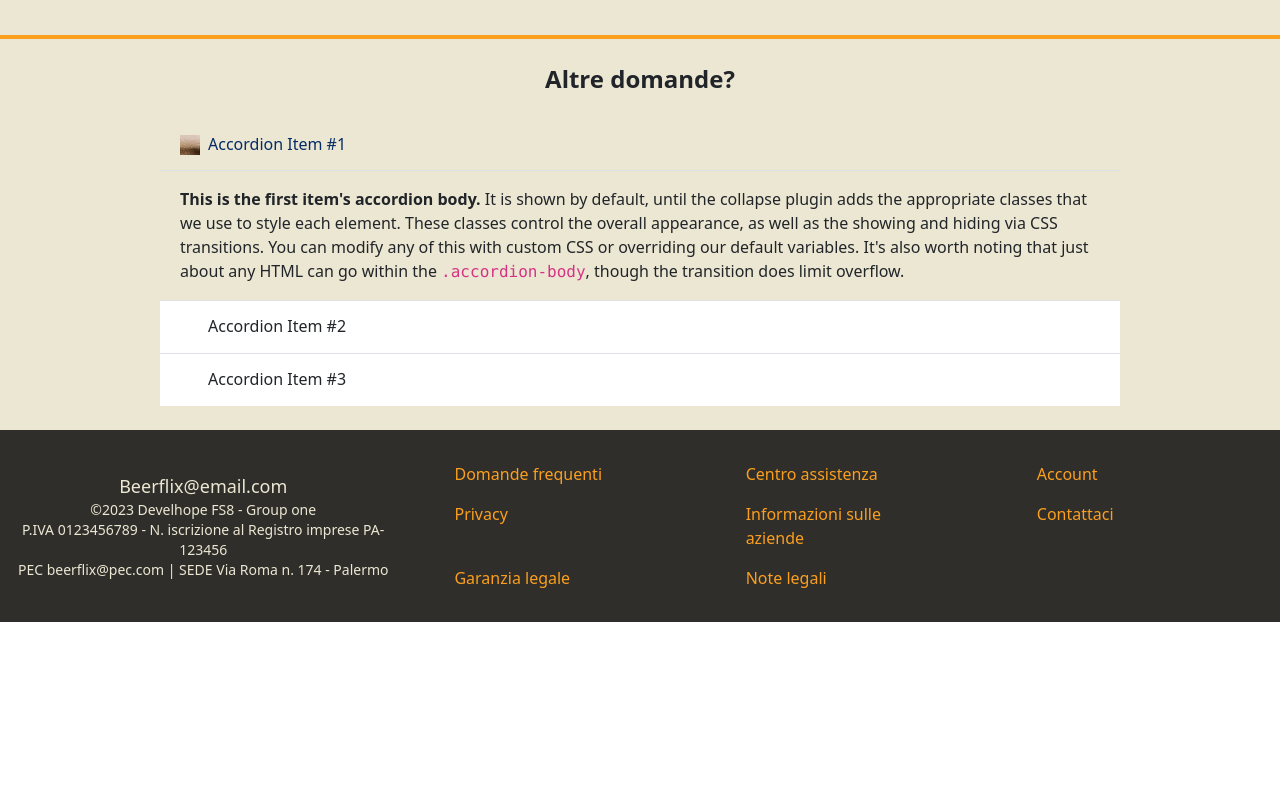
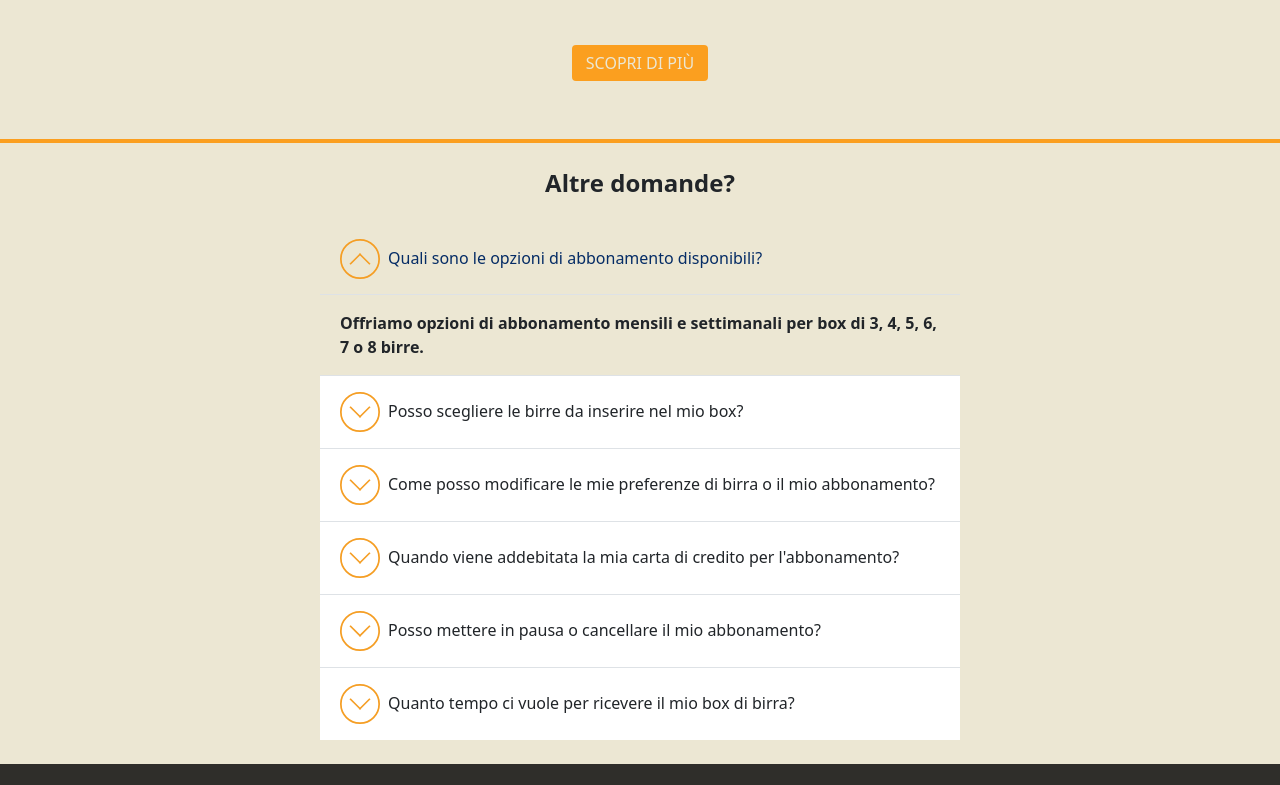
Before and after one commit to SantinoDiGennaro/Beerflix, a React app: page / in a window 1280 px wide. Shown: the part 891-1676 px from the top of the page. Before the commit the page ends 1513 px from the top, so only its background shows below. Built offline with nearby package versions, Linux system fonts and the light colour scheme.

Commit message:
ultimazione faq

```diff
--- a/src/components/LandingPage/Faq.js
+++ b/src/components/LandingPage/Faq.js
@@ -1,7 +1,9 @@
 export function Faq() {
     return (
-    <div className="px-40 pb-4">
-      <h1 className="text-2xl font-bold text-center py-4">Altre domande?</h1>
+        <div className="px-80 pb-4">
+            <h1 className="text-2xl font-bold text-center py-4">
+                Altre domande?
+            </h1>
             <div class="accordion accordion-flush" id="accordionExample">
                 <div class="accordion-item bg-[#ece7d3]">
                     <h2 class="accordion-header" id="headingOne">
@@ -13,7 +15,7 @@ export function Faq() {
                             aria-expanded="true"
                             aria-controls="collapseOne"
                         >
-              Accordion Item #1
+                            Quali sono le opzioni di abbonamento disponibili?
                         </button>
                     </h2>
                     <div
@@ -23,18 +25,14 @@ export function Faq() {
                         data-bs-parent="#accordionExample"
                     >
                         <div class="accordion-body">
-              <strong>This is the first item's accordion body.</strong> It is
-              shown by default, until the collapse plugin adds the appropriate
-              classes that we use to style each element. These classes control
-              the overall appearance, as well as the showing and hiding via CSS
-              transitions. You can modify any of this with custom CSS or
-              overriding our default variables. It's also worth noting that just
-              about any HTML can go within the <code>.accordion-body</code>,
-              though the transition does limit overflow.
+                            <strong>
+                                Offriamo opzioni di abbonamento mensili e
+                                settimanali per box di 3, 4, 5, 6, 7 o 8 birre.
+                            </strong>
                         </div>
                     </div>
                 </div>
-        <div class="accordion-item">
+                <div class="accordion-item bg-[#ece7d3]">
                     <h2 class="accordion-header" id="headingTwo">
                         <button
                             class="accordion-button collapsed"
@@ -44,7 +42,7 @@ export function Faq() {
                             aria-expanded="false"
                             aria-controls="collapseTwo"
                         >
-              Accordion Item #2
+                            Posso scegliere le birre da inserire nel mio box?
                         </button>
                     </h2>
                     <div
@@ -54,18 +52,14 @@ export function Faq() {
                         data-bs-parent="#accordionExample"
                     >
                         <div class="accordion-body">
-              <strong>This is the second item's accordion body.</strong> It is
-              hidden by default, until the collapse plugin adds the appropriate
-              classes that we use to style each element. These classes control
-              the overall appearance, as well as the showing and hiding via CSS
-              transitions. You can modify any of this with custom CSS or
-              overriding our default variables. It's also worth noting that just
-              about any HTML can go within the <code>.accordion-body</code>,
-              though the transition does limit overflow.
+                            <strong>
+                                Sì, puoi scegliere le bottiglie di birra da
+                                inserire in ogni singolo slot del tuo box.
+                            </strong>
                         </div>
                     </div>
                 </div>
-        <div class="accordion-item">
+                <div class="accordion-item bg-[#ece7d3]">
                     <h2 class="accordion-header" id="headingThree">
                         <button
                             class="accordion-button collapsed"
@@ -75,7 +69,8 @@ export function Faq() {
                             aria-expanded="false"
                             aria-controls="collapseThree"
                         >
-              Accordion Item #3
+                            Come posso modificare le mie preferenze di birra o
+                            il mio abbonamento?
                         </button>
                     </h2>
                     <div
@@ -85,14 +80,99 @@ export function Faq() {
                         data-bs-parent="#accordionExample"
                     >
                         <div class="accordion-body">
-              <strong>This is the third item's accordion body.</strong> It is
-              hidden by default, until the collapse plugin adds the appropriate
-              classes that we use to style each element. These classes control
-              the overall appearance, as well as the showing and hiding via CSS
-              transitions. You can modify any of this with custom CSS or
-              overriding our default variables. It's also worth noting that just
-              about any HTML can go within the <code>.accordion-body</code>,
-              though the transition does limit overflow.
+                            <strong>
+                                Puoi modificare le tue preferenze di birra e il
+                                tuo abbonamento accedendo al tuo account sul
+                                nostro sito web.
+                            </strong>
+                        </div>
+                    </div>
+                </div>
+                <div class="accordion-item bg-[#ece7d3]">
+                    <h2 class="accordion-header" id="headingFour">
+                        <button
+                            class="accordion-button collapsed"
+                            type="button"
+                            data-bs-toggle="collapse"
+                            data-bs-target="#collapseFour"
+                            aria-expanded="false"
+                            aria-controls="collapseFour"
+                        >
+                            Quando viene addebitata la mia carta di credito per
+                            l'abbonamento?
+                        </button>
+                    </h2>
+                    <div
+                        id="collapseFour"
+                        class="accordion-collapse collapse"
+                        aria-labelledby="headingFour"
+                        data-bs-parent="#accordionExample"
+                    >
+                        <div class="accordion-body">
+                            <strong>
+                                Addebitiamo la carta di credito degli abbonati
+                                il giorno in cui viene spedito il loro box
+                                mensile o settimanale.
+                            </strong>
+                        </div>
+                    </div>
+                </div>
+                <div class="accordion-item bg-[#ece7d3]">
+                    <h2 class="accordion-header" id="headingFive">
+                        <button
+                            class="accordion-button collapsed"
+                            type="button"
+                            data-bs-toggle="collapse"
+                            data-bs-target="#collapseFive"
+                            aria-expanded="false"
+                            aria-controls="collapseFive"
+                        >
+                            Posso mettere in pausa o cancellare il mio
+                            abbonamento?
+                        </button>
+                    </h2>
+                    <div
+                        id="collapseFive"
+                        class="accordion-collapse collapse"
+                        aria-labelledby="headingFive"
+                        data-bs-parent="#accordionExample"
+                    >
+                        <div class="accordion-body">
+                            <strong>
+                                Sì, puoi mettere in pausa o cancellare il tuo
+                                abbonamento in qualsiasi momento accedendo al
+                                tuo account sul nostro sito web.
+                            </strong>
+                        </div>
+                    </div>
+                </div>
+                <div class="accordion-item bg-[#ece7d3]">
+                    <h2 class="accordion-header" id="headingSix">
+                        <button
+                            class="accordion-button collapsed"
+                            type="button"
+                            data-bs-toggle="collapse"
+                            data-bs-target="#collapseSix"
+                            aria-expanded="false"
+                            aria-controls="collapseSix"
+                        >
+                            Quanto tempo ci vuole per ricevere il mio box di
+                            birra?
+                        </button>
+                    </h2>
+                    <div
+                        id="collapseSix"
+                        class="accordion-collapse collapse"
+                        aria-labelledby="headingSix"
+                        data-bs-parent="#accordionExample"
+                    >
+                        <div class="accordion-body">
+                            <strong>
+                                I box vengono spediti entro 3-5 giorni
+                                lavorativi dalla data dell'ordine e dovrebbero
+                                essere consegnati entro 7-10 giorni lavorativi
+                                dalla data di spedizione.
+                            </strong>
                         </div>
                     </div>
                 </div>
--- a/src/components/LandingPage/HowTo.js
+++ b/src/components/LandingPage/HowTo.js
@@ -1,21 +1,25 @@
+import { Link } from "react-router-dom";
 import testImg from "../../assets/landing-page-image/rece1.jpg";
 
 export function HowTo() {
     return (
-    <div className="py-6 px-40 border-b-4 border-[#fb9f1f]">
-      <h1 className="text-2xl font-bold text-center pt-4">Come funziona</h1>
+        <div className="flex flex-col items-center py-6 px-40 border-b-4 border-[#fb9f1f]">
+            <h1 className="text-2xl font-bold text-center pt-4">
+                Come funziona
+            </h1>
             <h4 className="pb-4 text-center">
                 Scegli il formato della box - scegli le tue birre preferite -
                 direttamente a casa tua
             </h4>
-      <div name="cards-container" className=" flex justify-around">
+            <div name="cards-container" className="w-full flex justify-around">
                 <div name="card" className="w-[200px]">
                     <img src={testImg} className="w-[200px] h-[200px]" />
                     <h2 className="pt-2 font-bold text-center">
                         Birre per tutti i gusti
                     </h2>
                     <h4 className="pb-2 text-center">
-            Lorem ipsum porco zio bio radonna la bologna del cammino del maiale
+                        Lorem ipsum porco zio bio radonna la bologna del cammino
+                        del maiale
                     </h4>
                 </div>
                 <div name="card" className="w-[200px]">
@@ -24,7 +28,8 @@ export function HowTo() {
                         Birre per tutti i gusti
                     </h2>
                     <h4 className="pb-2 text-center">
-            Lorem ipsum porco zio bio radonna la bologna del cammino del maiale
+                        Lorem ipsum porco zio bio radonna la bologna del cammino
+                        del maiale
                     </h4>
                 </div>
                 <div name="card" className="w-[200px]">
@@ -33,7 +38,8 @@ export function HowTo() {
                         Birre per tutti i gusti
                     </h2>
                     <h4 className="pb-2 text-center">
-            Lorem ipsum porco zio bio radonna la bologna del cammino del maiale
+                        Lorem ipsum porco zio bio radonna la bologna del cammino
+                        del maiale
                     </h4>
                 </div>
                 <div name="card" className="w-[200px]">
@@ -42,9 +48,18 @@ export function HowTo() {
                         Birre per tutti i gusti
                     </h2>
                     <h4 className="pb-2 text-center">
-            Lorem ipsum porco zio bio radonna la bologna del cammino del maiale
+                        Lorem ipsum porco zio bio radonna la bologna del cammino
+                        del maiale
                     </h4>
                 </div>
+            </div>
+            <div className="py-8">
+                <Link
+                    to="login"
+                    className="flex h-10 w-[140px] bg-[#fb9f1f] text-[#ece7d3] no-underline justify-center items-center rounded-md border-2 border-[#ece7d3] hover:text-[#fb9f1f] hover:border-[#fb9f1f] hover:bg-[#ece7d3]"
+                >
+                    SCOPRI DI PIÙ
+                </Link>
             </div>
         </div>
     );
--- a/src/index.css
+++ b/src/index.css
@@ -5,11 +5,14 @@
     visibility: visible;
 }
 .accordion-button.collapsed::after {
-  background: url("./assets/Beerflix\ Logo.png");
+    background: url("./assets/landing-page-image/Freccetta_sito.svg");
+    width: 40px;
+    height: 40px;
 }
-
 .accordion-button:not(.collapsed)::after {
-  background: url("./assets/landing-page-image/image\ 1.jpg");
+    background: url("./assets/landing-page-image/Freccetta_sito.svg");
+    width: 40px;
+    height: 40px;
 }
 
 .accordion-button:after {
```
Also changed, not shown: src/assets/landing-page-image/Freccetta_sito.svg (added). Lines whose indentation alone changed are shown as unchanged.
